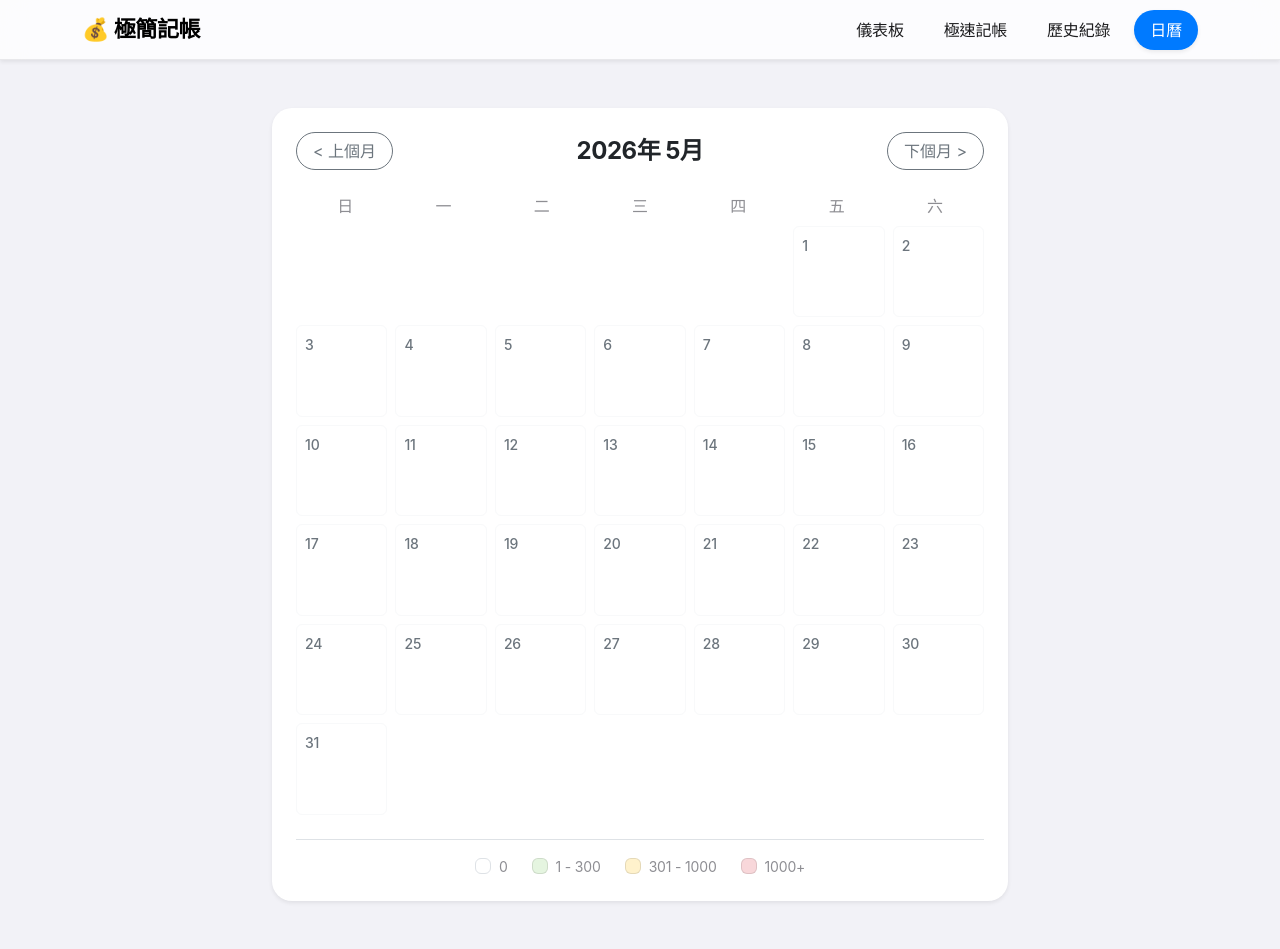
After one commit to ni1220/expense-tracker, a Flask app: page /calendar in a window 1280 px wide. The commit adds this page. Run offline with Flask 3, Linux system fonts and the light colour scheme; data that the repository does not hold is empty.

Commit message:
feat: add calendar view with daily spending heatmap

```diff
--- a/voice-version/app.py
+++ b/voice-version/app.py
@@ -43,6 +43,30 @@ def history():
     conn.close()
 
     return render_template('history.html', transactions=transactions)
+
+@app.route('/calendar')
+def calendar_view():
+    return render_template('calendar.html')
+
+@app.route('/api/calendar-data')
+def calendar_data():
+    month_str = request.args.get('month', datetime.today().strftime('%Y-%m'))
+    conn = get_db_connection()
+
+    expenses = conn.execute('''
+        SELECT date, SUM(amount) as total
+        FROM transactions
+        WHERE type = 'expense' AND date LIKE ?
+        GROUP BY date
+    ''', (month_str + '%',)).fetchall()
+
+    conn.close()
+
+    data = {}
+    for row in expenses:
+        data[row['date']] = row['total']
+
+    return jsonify(data)
 
 @app.route('/api/transactions', methods=['POST'])
 def create_transaction():
--- a/voice-version/static/css/style.css
+++ b/voice-version/static/css/style.css
@@ -233,3 +233,35 @@ h1, h2, h3, h4, h5 {
 .toast-body {
     font-weight: 500;
 }
+
+/* Calendar Grid */
+.grid-7-cols {
+    display: grid;
+    grid-template-columns: repeat(7, 1fr);
+}
+
+.calendar-day {
+    aspect-ratio: 1;
+    font-size: 14px;
+}
+
+.calendar-day.empty {
+    background-color: transparent !important;
+    border: none !important;
+}
+
+/* Heatmap Colors (Apple-inspired subtle colors) */
+.bg-spend-low {
+    background-color: #E5F5E0 !important; /* Light Green */
+}
+.bg-spend-mid {
+    background-color: #FFF2CC !important; /* Light Yellow */
+}
+.bg-spend-high {
+    background-color: #F8D7DA !important; /* Light Red */
+    color: var(--apple-red) !important;
+}
+
+.color-box {
+    border: 1px solid rgba(0,0,0,0.1);
+}
--- a/voice-version/templates/add_record.html
+++ b/voice-version/templates/add_record.html
@@ -52,6 +52,9 @@
 
                             <input type="radio" class="btn-check" name="category" id="catInvestment" value="投資" autocomplete="off">
                             <label class="btn btn-outline-secondary category-btn" for="catInvestment">📈 投資</label>
+
+                            <input type="radio" class="btn-check" name="category" id="catIncomeOther" value="其他" autocomplete="off">
+                            <label class="btn btn-outline-secondary category-btn" for="catIncomeOther">📦 其他</label>
                         </div>
                     </div>
 
--- a/voice-version/templates/base.html
+++ b/voice-version/templates/base.html
@@ -30,6 +30,9 @@
                     <li class="nav-item">
                         <a class="nav-link px-3 rounded-pill fw-medium {% if request.path == '/history' %}bg-primary text-white shadow-sm{% endif %}" href="/history">歷史紀錄</a>
                     </li>
+                    <li class="nav-item">
+                        <a class="nav-link px-3 rounded-pill fw-medium {% if request.path == '/calendar' %}bg-primary text-white shadow-sm{% endif %}" href="/calendar">日曆</a>
+                    </li>
                 </ul>
             </div>
         </div>
--- /dev/null
+++ b/voice-version/templates/calendar.html
@@ -0,0 +1,104 @@
+{% extends "base.html" %}
+
+{% block content %}
+<div class="row justify-content-center">
+    <div class="col-md-8">
+        <div class="card border-0 shadow-sm mt-4">
+            <div class="card-body p-4">
+                <div class="d-flex justify-content-between align-items-center mb-4">
+                    <button class="btn btn-outline-secondary rounded-pill px-3" id="prevMonth">&lt; 上個月</button>
+                    <h4 class="card-title m-0 fw-bold" id="currentMonthLabel"></h4>
+                    <button class="btn btn-outline-secondary rounded-pill px-3" id="nextMonth">下個月 &gt;</button>
+                </div>
+
+                <div class="calendar-header grid-7-cols text-center fw-medium text-muted mb-2">
+                    <div>日</div><div>一</div><div>二</div><div>三</div><div>四</div><div>五</div><div>六</div>
+                </div>
+
+                <div class="calendar-grid grid-7-cols gap-2" id="calendarBody">
+                    <!-- Days will be generated by JS -->
+                </div>
+
+                <div class="mt-4 pt-3 border-top d-flex justify-content-center gap-4 text-muted small">
+                    <div class="d-flex align-items-center gap-2">
+                        <div class="color-box bg-white border rounded" style="width: 16px; height: 16px;"></div> 0
+                    </div>
+                    <div class="d-flex align-items-center gap-2">
+                        <div class="color-box bg-spend-low rounded" style="width: 16px; height: 16px;"></div> 1 - 300
+                    </div>
+                    <div class="d-flex align-items-center gap-2">
+                        <div class="color-box bg-spend-mid rounded" style="width: 16px; height: 16px;"></div> 301 - 1000
+                    </div>
+                    <div class="d-flex align-items-center gap-2">
+                        <div class="color-box bg-spend-high rounded" style="width: 16px; height: 16px;"></div> 1000+
+                    </div>
+                </div>
+            </div>
+        </div>
+    </div>
+</div>
+{% endblock %}
+
+{% block scripts %}
+<script>
+    document.addEventListener('DOMContentLoaded', function() {
+        let currentDate = new Date();
+
+        function renderCalendar() {
+            const year = currentDate.getFullYear();
+            const month = currentDate.getMonth(); // 0-11
+            const monthStr = `${year}-${String(month + 1).padStart(2, '0')}`;
+
+            document.getElementById('currentMonthLabel').textContent = `${year}年 ${month + 1}月`;
+
+            // Fetch data for the month
+            fetch(`/api/calendar-data?month=${monthStr}`)
+                .then(res => res.json())
+                .then(data => {
+                    const calendarBody = document.getElementById('calendarBody');
+                    calendarBody.innerHTML = '';
+
+                    const firstDay = new Date(year, month, 1).getDay();
+                    const daysInMonth = new Date(year, month + 1, 0).getDate();
+
+                    // Empty slots for days before first day of month
+                    for (let i = 0; i < firstDay; i++) {
+                        calendarBody.innerHTML += `<div class="calendar-day empty"></div>`;
+                    }
+
+                    // Days of month
+                    for (let d = 1; d <= daysInMonth; d++) {
+                        const dateStr = `${monthStr}-${String(d).padStart(2, '0')}`;
+                        const total = data[dateStr] || 0;
+
+                        let colorClass = 'bg-white border border-light';
+                        if (total > 1000) colorClass = 'bg-spend-high text-white shadow-sm border-0';
+                        else if (total > 300) colorClass = 'bg-spend-mid shadow-sm border-0';
+                        else if (total > 0) colorClass = 'bg-spend-low shadow-sm border-0';
+
+                        const amountHtml = total > 0 ? `<div class="calendar-amount small mt-2 fw-bold opacity-75">$${total}</div>` : '';
+
+                        calendarBody.innerHTML += `
+                            <div class="calendar-day rounded p-2 d-flex flex-column justify-content-between align-items-center ${colorClass}" style="min-height: 80px; transition: all 0.2s;">
+                                <div class="fw-medium text-secondary w-100 text-start">${d}</div>
+                                ${amountHtml}
+                            </div>
+                        `;
+                    }
+                });
+        }
+
+        document.getElementById('prevMonth').addEventListener('click', () => {
+            currentDate.setMonth(currentDate.getMonth() - 1);
+            renderCalendar();
+        });
+
+        document.getElementById('nextMonth').addEventListener('click', () => {
+            currentDate.setMonth(currentDate.getMonth() + 1);
+            renderCalendar();
+        });
+
+        renderCalendar();
+    });
+</script>
+{% endblock %}
```
